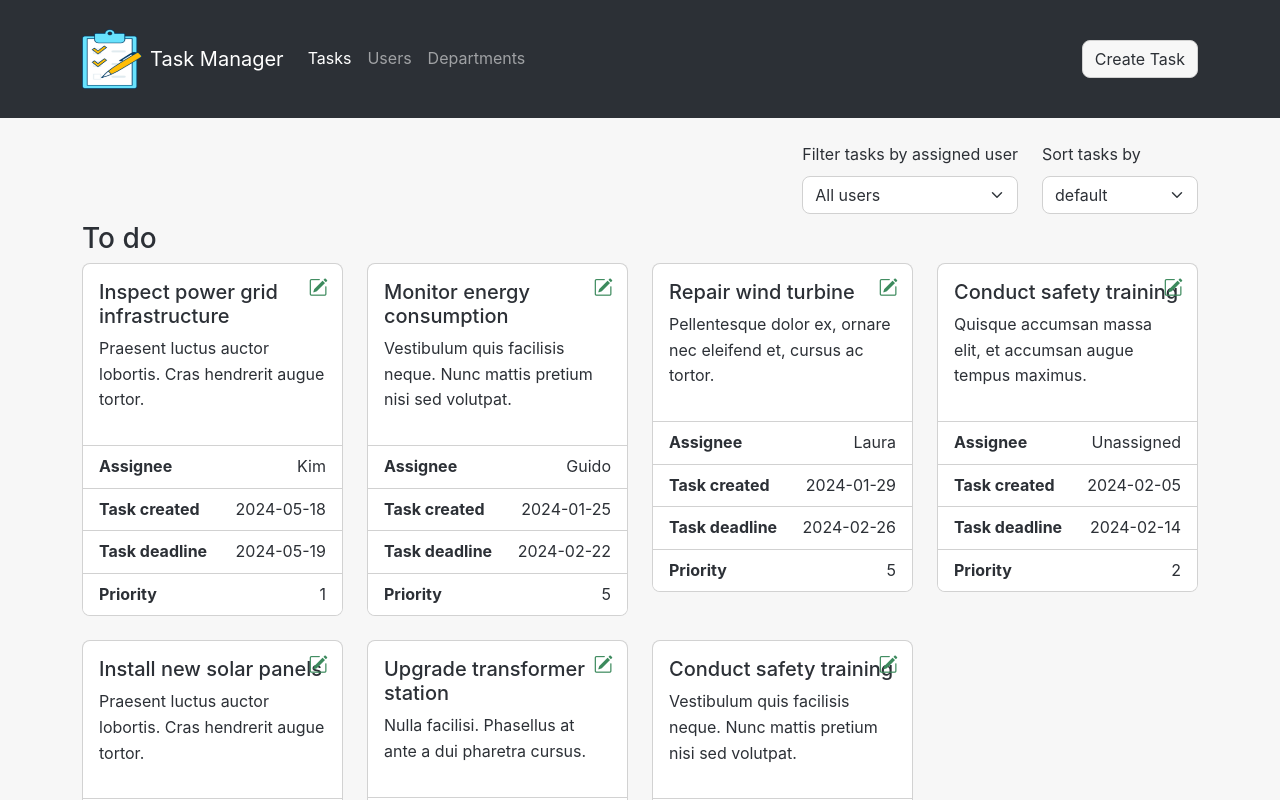
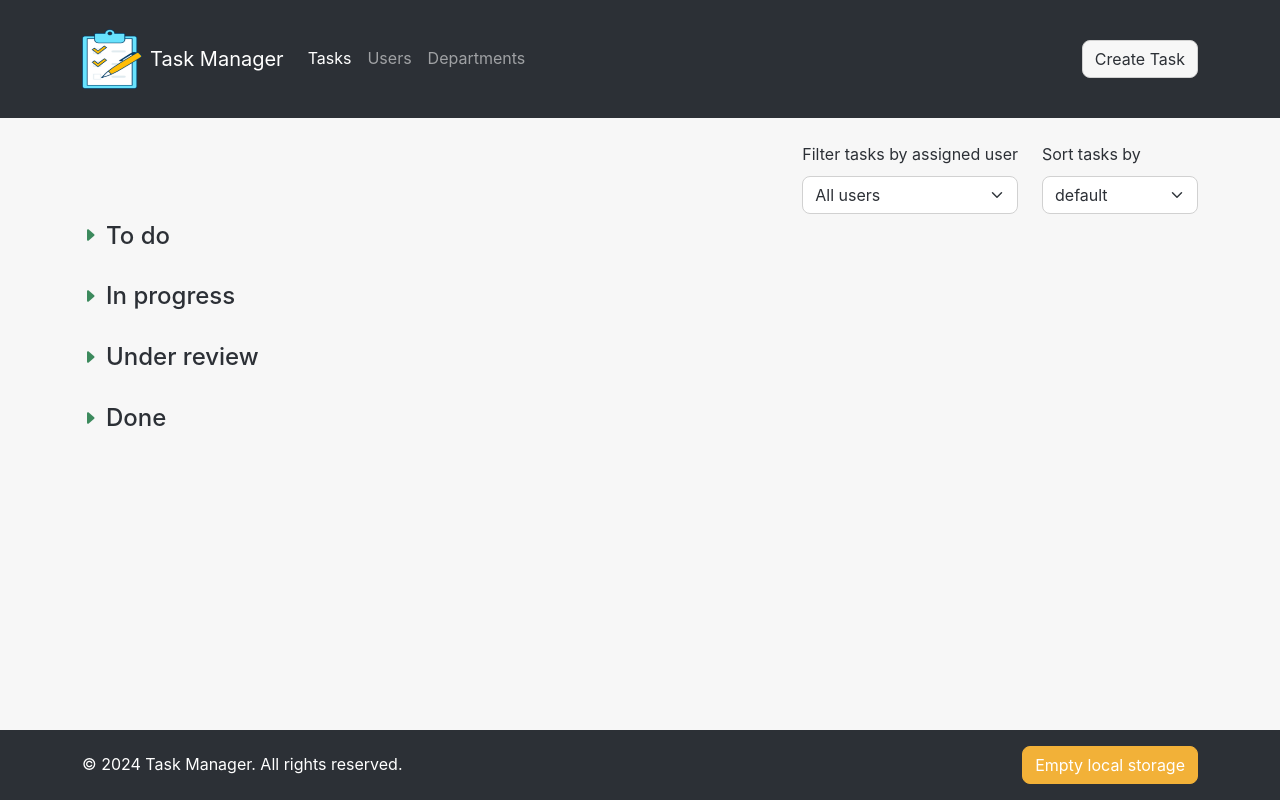
Before and after one commit to ivarsaris/taskmanager, an Angular app: page /tasks in a window 1280 px wide. Shown: the top 800 px of the page. Built offline with nearby package versions, Linux system fonts and the light colour scheme.

Commit message:
improve layout tasks component

```diff
--- a/src/app/tasks/tasks.component.html
+++ b/src/app/tasks/tasks.component.html
@@ -20,17 +20,19 @@
     </div>
 </div>
 <div class="row">
-    <div class="col-12">
+    <div class="col-12 text-blue">
         <h1>{{ selectedUserName }}</h1>
     </div>
 </div>
+<div class="row mb-4" *ngFor="let status of task_statuses; let i = index">
+    <div class="col-12 mb-2">
+        <div class="d-flex align-items-center pointer" data-bs-toggle="collapse" [attr.data-bs-target]="'#content-'+i"
+            aria-expanded="false"><i class="bi bi-caret-right-fill mr-1 text-green"></i>
+            <h4 class="mb-0">{{ status }}</h4>
+        </div>
+    </div>
+    <div [id]="'content-'+i" class="col-12 target collapse">
         <div class="row">
-    <div class="col-12">
-        <div *ngFor="let status of task_statuses">
-            <div class="row">
-                <div class="col-12">
-                    <h3>{{ status }}</h3>
-                </div>
             <div *ngFor="let task of getTasksByStatus(status)" class="col-xs-12 col-md-6 col-lg-3 mb-4">
                 <div class="card">
                     <div class="card-body position-relative">
@@ -60,4 +62,3 @@
         </div>
     </div>
 </div>
-</div>
```
Lines whose indentation alone changed are shown as unchanged.
